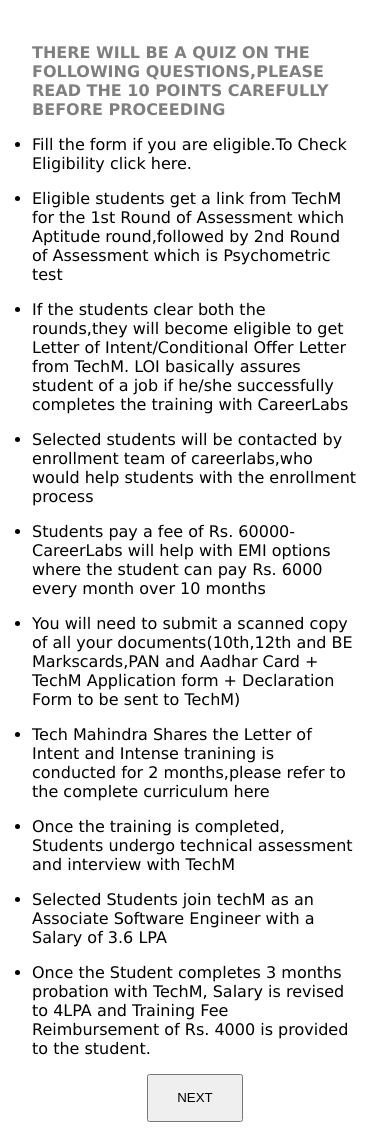
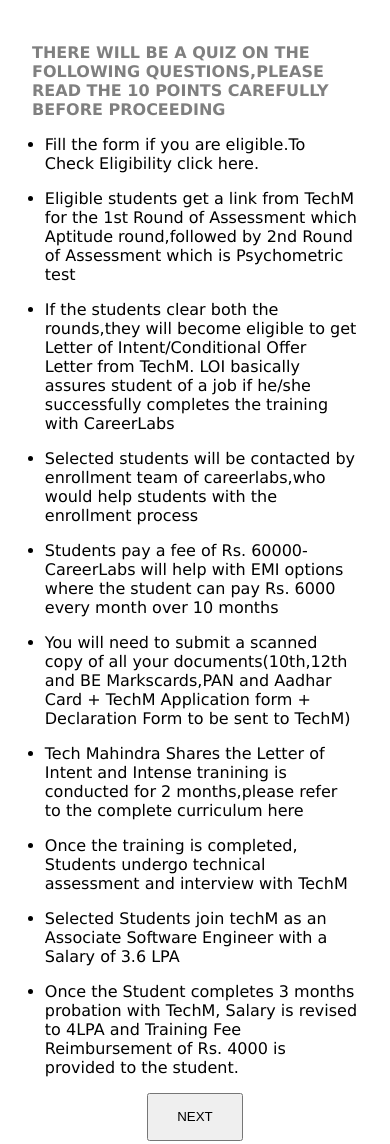
Before and after one commit to tejaswigutta/techMahindra, a plain HTML site: page index.html in a window 390 px wide. Drawn offline with Linux system fonts and the light colour scheme.

Commit message:
first commit

```diff
--- a/index.html
+++ b/index.html
@@ -47,7 +47,7 @@
         }
 
         #points {
-        padding-left: 0rem;
+        padding-left: 0.8rem;
         /* margin:0; */
       }
       }
```
